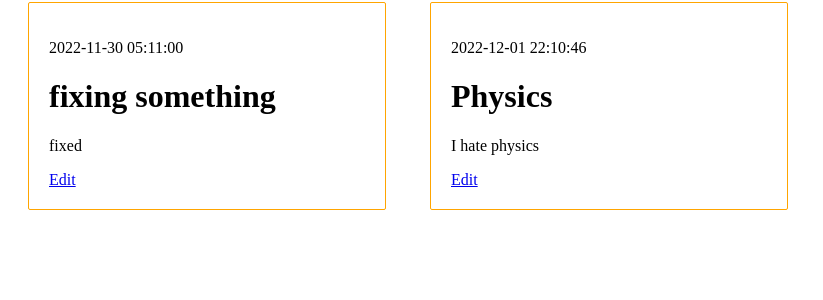
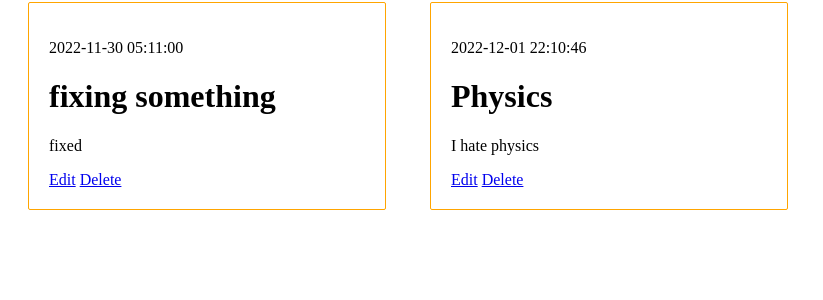
Before and after one commit to datnguyen1/blog-posts, a Flask app: page / in a window 1280 px wide. Shown: the part 422-722 px from the top of the page, without its empty margins (0-823 px from the left). Run offline with Flask 2, Linux system fonts and the light colour scheme; data comes from the database, SQL or seed files in the repository; both versions use the stored data as it was after the commit.

Commit message:
adding delete functionality

```diff
--- a/app.py
+++ b/app.py
@@ -73,3 +73,14 @@ def handle_data_edit(id: int):
             conn.commit()
 
             return redirect(url_for('index'))
+
+@app.route("/delete/<int:id>/")
+def delete(id: int):
+    conn = get_db_connection()
+    sql = ''' DELETE from posts WHERE id = ?'''
+    cur = conn.cursor()
+    new_id = id
+    cur.execute(sql, (new_id,))
+    conn.commit()
+
+    return redirect(url_for('index'))
--- a/templates/index.html
+++ b/templates/index.html
@@ -40,6 +40,7 @@
             <h1>{{ post['title'] }}</h1>
             <p>{{ post['content'] }}</p>
             <a href= "{{ url_for('edit', id = post['id']) }}" >Edit</a>
+            <a href="{{ url_for('delete', id = post['id']) }}">Delete</a>
         </div>
         {% endfor %}
     </div>
```
Also changed, not shown: database.db.
